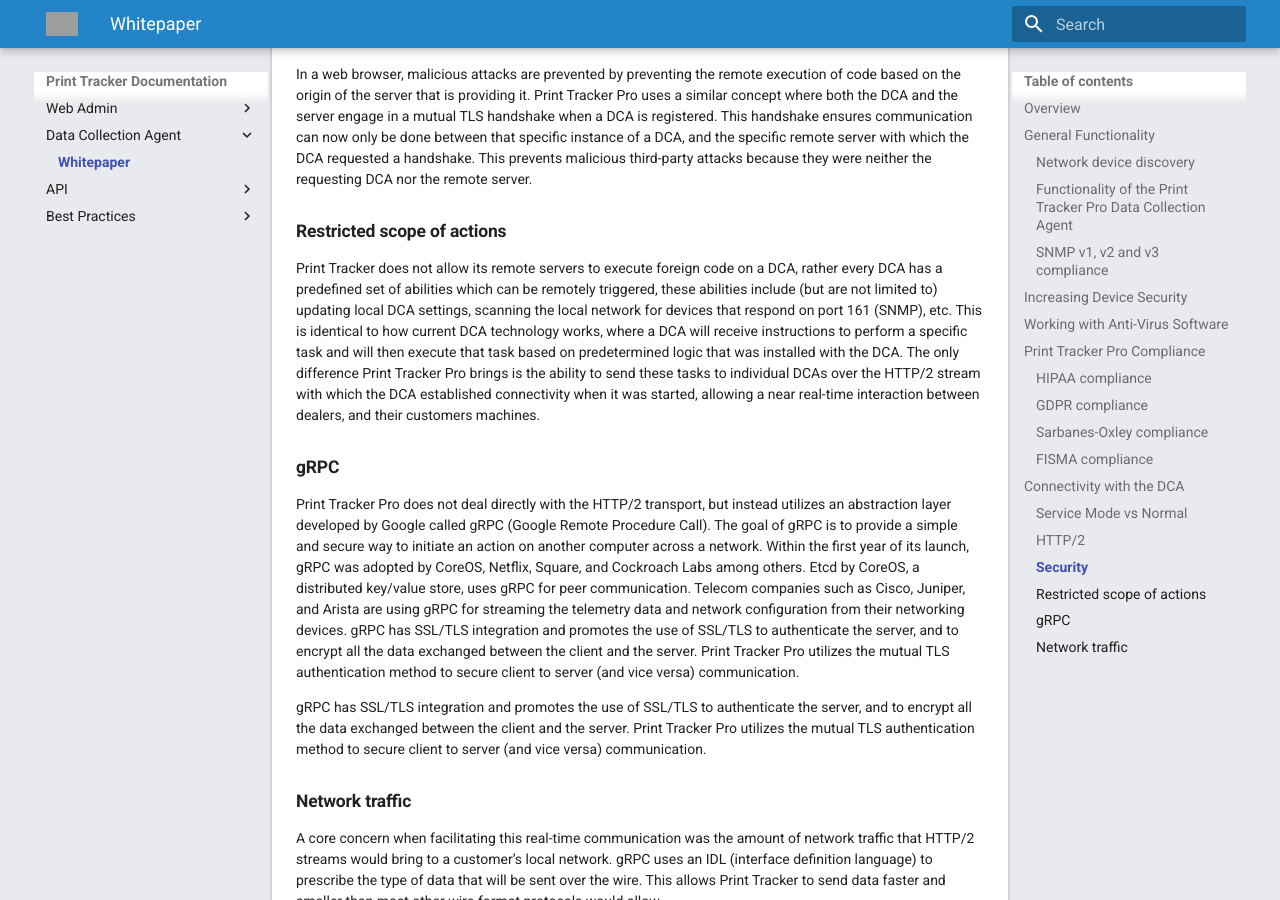
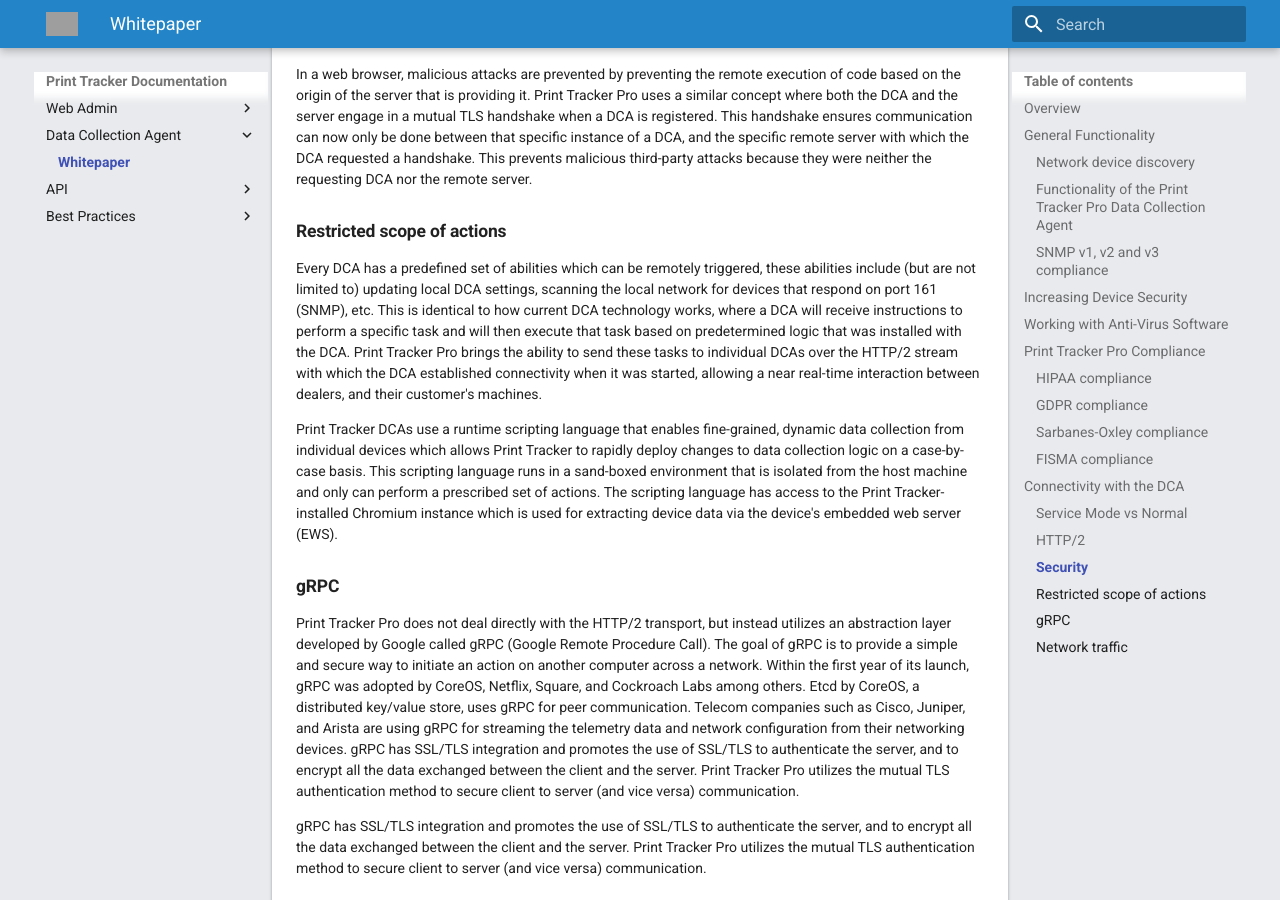
Before and after one commit to printtracker/public-documentation, an MkDocs documentation site: the page built from docs/dca/whitepaper.md, in a window 1280 px wide and 900 px high, scrolled down 4689 px. Built offline with MkDocs 1.6.1 and Material for MkDocs 9.7.7, drawn with Linux system fonts in a browser that asks for light colours; comment, search, counter and statistics services are not loaded; grey boxes are pictures that could not be loaded.

Commit message:
Updated explanation of DCA restricted scope of actions to account for Print Tracker's dynamic data collection solution

```diff
--- a/docs/dca/whitepaper.md
+++ b/docs/dca/whitepaper.md
@@ -99,7 +99,9 @@
 In a web browser, malicious attacks are prevented by preventing the remote execution of code based on the origin of the server that is providing it. Print Tracker Pro uses a similar concept where both the DCA and the server engage in a mutual TLS handshake when a DCA is registered. This handshake ensures communication can now only be done between that specific instance of a DCA, and the specific remote server with which the DCA requested a handshake. This prevents malicious third-party attacks because they were neither the requesting DCA nor the remote server.
 
 ### Restricted scope of actions
-Print Tracker does not allow its remote servers to execute foreign code on a DCA, rather every DCA has a predefined set of abilities which can be remotely triggered, these abilities include (but are not limited to) updating local DCA settings, scanning the local network for devices that respond on port 161 (SNMP), etc. This is identical to how current DCA technology works, where a DCA will receive instructions to perform a specific task and will then execute that task based on predetermined logic that was installed with the DCA. The only difference Print Tracker Pro brings is the ability to send these tasks to individual DCAs over the HTTP/2 stream with which the DCA established connectivity when it was started, allowing a near real-time interaction between dealers, and their customers machines.
+Every DCA has a predefined set of abilities which can be remotely triggered, these abilities include (but are not limited to) updating local DCA settings, scanning the local network for devices that respond on port 161 (SNMP), etc. This is identical to how current DCA technology works, where a DCA will receive instructions to perform a specific task and will then execute that task based on predetermined logic that was installed with the DCA. Print Tracker Pro brings the ability to send these tasks to individual DCAs over the HTTP/2 stream with which the DCA established connectivity when it was started, allowing a near real-time interaction between dealers, and their customer's machines.
+
+Print Tracker DCAs use a runtime scripting language that enables fine-grained, dynamic data collection from individual devices which allows Print Tracker to rapidly deploy changes to data collection logic on a case-by-case basis. This scripting language runs in a sand-boxed environment that is isolated from the host machine and only can perform a prescribed set of actions. The scripting language has access to the Print Tracker-installed Chromium instance which is used for extracting device data via the device's embedded web server (EWS).
 
 ### gRPC
 Print Tracker Pro does not deal directly with the HTTP/2 transport, but instead utilizes an abstraction layer developed by Google called gRPC (Google Remote Procedure Call). The goal of gRPC is to provide a simple and secure way to initiate an action on another computer across a network. Within the first year of its launch, gRPC was adopted by CoreOS, Netflix, Square, and Cockroach Labs among others. Etcd by CoreOS, a distributed key/value store, uses gRPC for peer communication. Telecom companies such as Cisco, Juniper, and Arista are using gRPC for streaming the telemetry data and network configuration from their networking devices. gRPC has SSL/TLS integration and promotes the use of SSL/TLS to authenticate the server, and to encrypt all the data exchanged between the client and the server. Print Tracker Pro utilizes the mutual TLS authentication method to secure client to server (and vice versa) communication.
```
